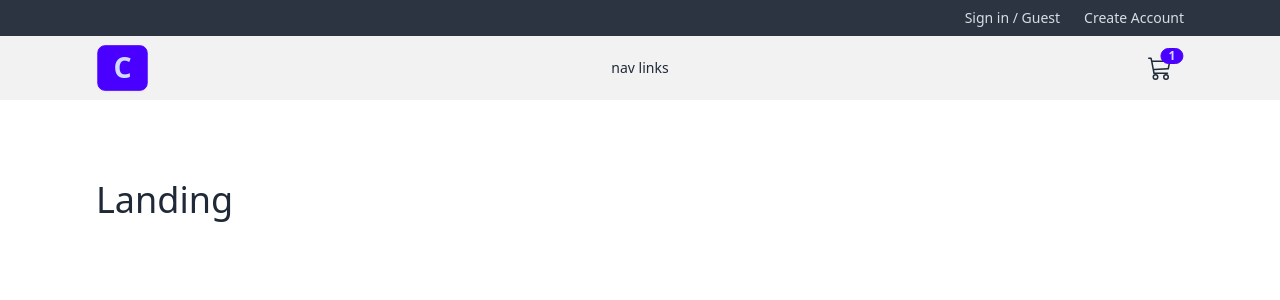
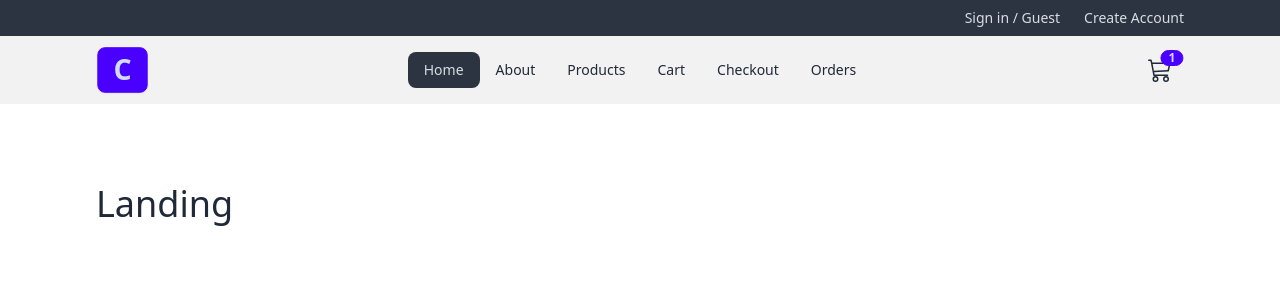
Before and after one commit to SumitsHub/learn-react, a React (Vite) app in the folder 11-react-apps/02-comfy-store/: page / in a window 1280 px wide. Shown: the top 300 px of the page. Built offline with nearby package versions, Linux system fonts and the light colour scheme.

Commit message:
Comfy-Store: Navlinks

```diff
--- /dev/null
+++ b/11-react-apps/02-comfy-store/src/components/NavLinks.jsx
@@ -0,0 +1,28 @@
+import { NavLink } from 'react-router-dom';
+
+const links = [
+  { id: 1, url: '/', text: 'home' },
+  { id: 2, url: 'about', text: 'about' },
+  { id: 3, url: 'products', text: 'products' },
+  { id: 4, url: 'cart', text: 'cart' },
+  { id: 5, url: 'checkout', text: 'checkout' },
+  { id: 6, url: 'orders', text: 'orders' },
+];
+
+function NavLinks() {
+  return (
+    <>
+      {links.map(link => {
+        const { id, url, text } = link;
+        return (
+          <li id={id}>
+            <NavLink to={url} className="capitalize">
+              {text}
+            </NavLink>
+          </li>
+        );
+      })}
+    </>
+  );
+}
+export default NavLinks;
--- a/11-react-apps/02-comfy-store/src/components/Navbar.jsx
+++ b/11-react-apps/02-comfy-store/src/components/Navbar.jsx
@@ -1,6 +1,7 @@
 import { BsCart3, BsMoonFill, BsSunFill } from 'react-icons/bs';
 import { FaBarsStaggered } from 'react-icons/fa6';
 import { NavLink } from 'react-router-dom';
+import NavLinks from './NavLinks';
 
 function Navbar() {
   return (
@@ -21,14 +22,16 @@
             </label>
             <ul
               tabIndex={0}
-              className="menu menu-sm dropdown-content mt-3 z-[1] p-2 shadow bg-base-200"
+              className="menu menu-sm dropdown-content mt-3 z-[1] p-2 shadow bg-base-200 rounded-box w-52"
             >
-              nav links
+              <NavLinks />
             </ul>
           </div>
         </div>
         <div className="navbar-center hidden lg:flex">
-          <ul className="menu menu-horizontal">nav links</ul>
+          <ul className="menu menu-horizontal">
+            <NavLinks />
+          </ul>
         </div>
         <div className="navbar-end">
           {/* THEME SETUP */}
```
